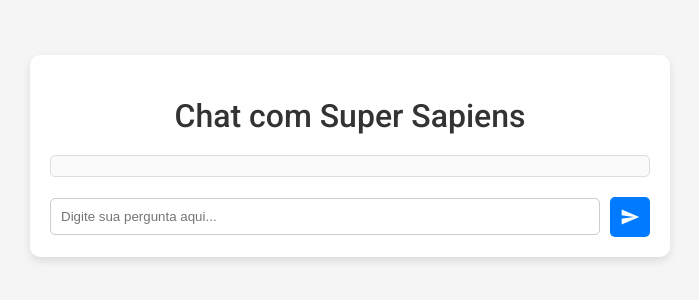
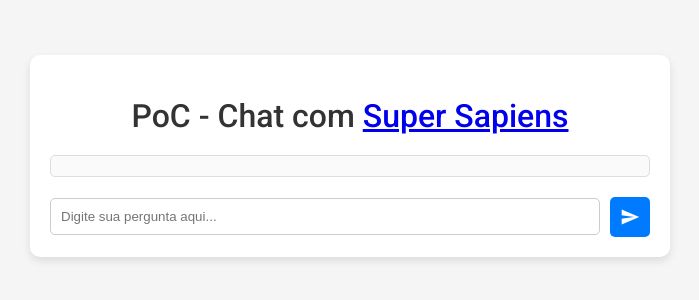
Before and after one commit to marlluslustosa/chatsupersapiens, a website: page index.html in a window 1280 px wide. Shown: the part 244-544 px from the top of the page, without its empty margins (290-989 px from the left). Drawn offline with nearby package versions, Linux system fonts and the light colour scheme.

Commit message:
atualizando index

```diff
--- a/index.html
+++ b/index.html
@@ -114,7 +114,7 @@
 </head>
 <body>
     <div id="chat-container">
-        <h1>Chat com Super Sapiens</h1>
+        <h1>PoC - Chat com <a href="https://www.gov.br/agu/pt-br/sapiens-1/super-sapiens" target="_blank">Super Sapiens</a></h1>
         <div id="messages"></div>
         <div class="input-container">
             <input type="text" id="question" placeholder="Digite sua pergunta aqui...">
```
